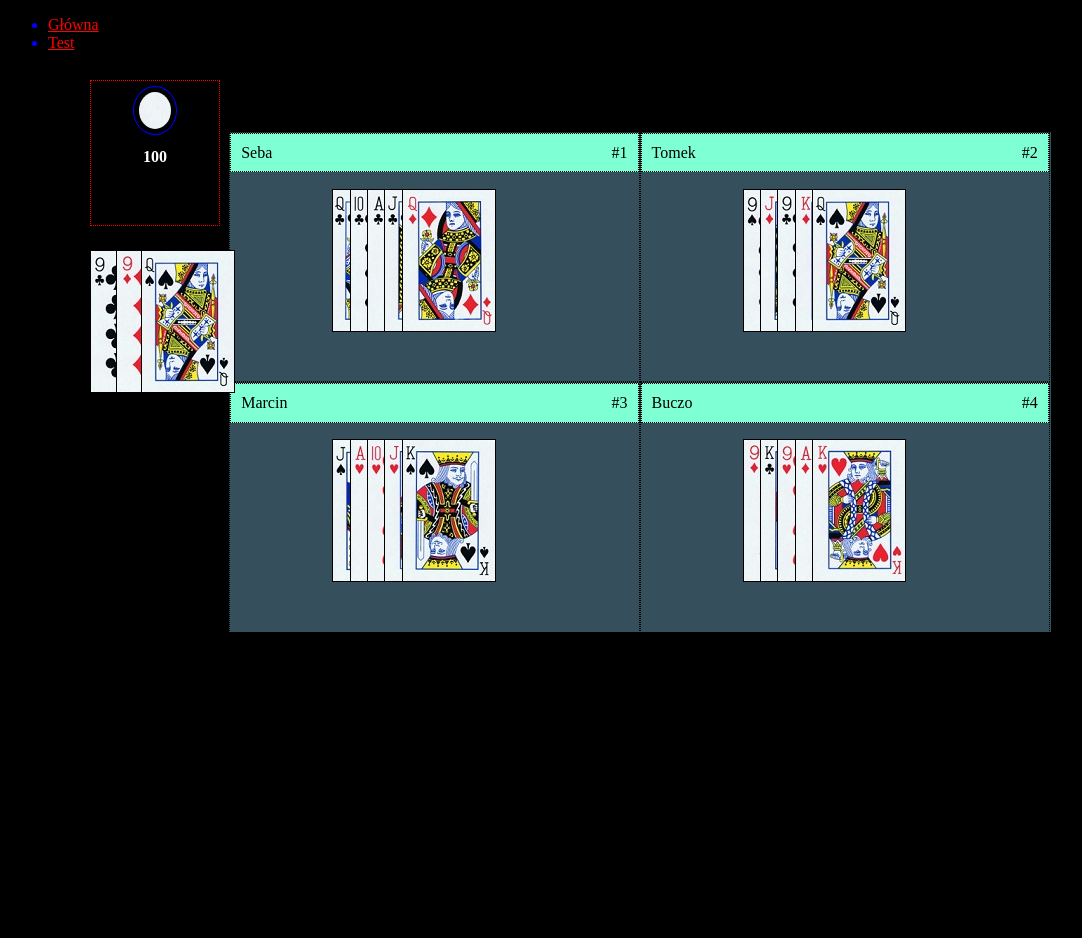
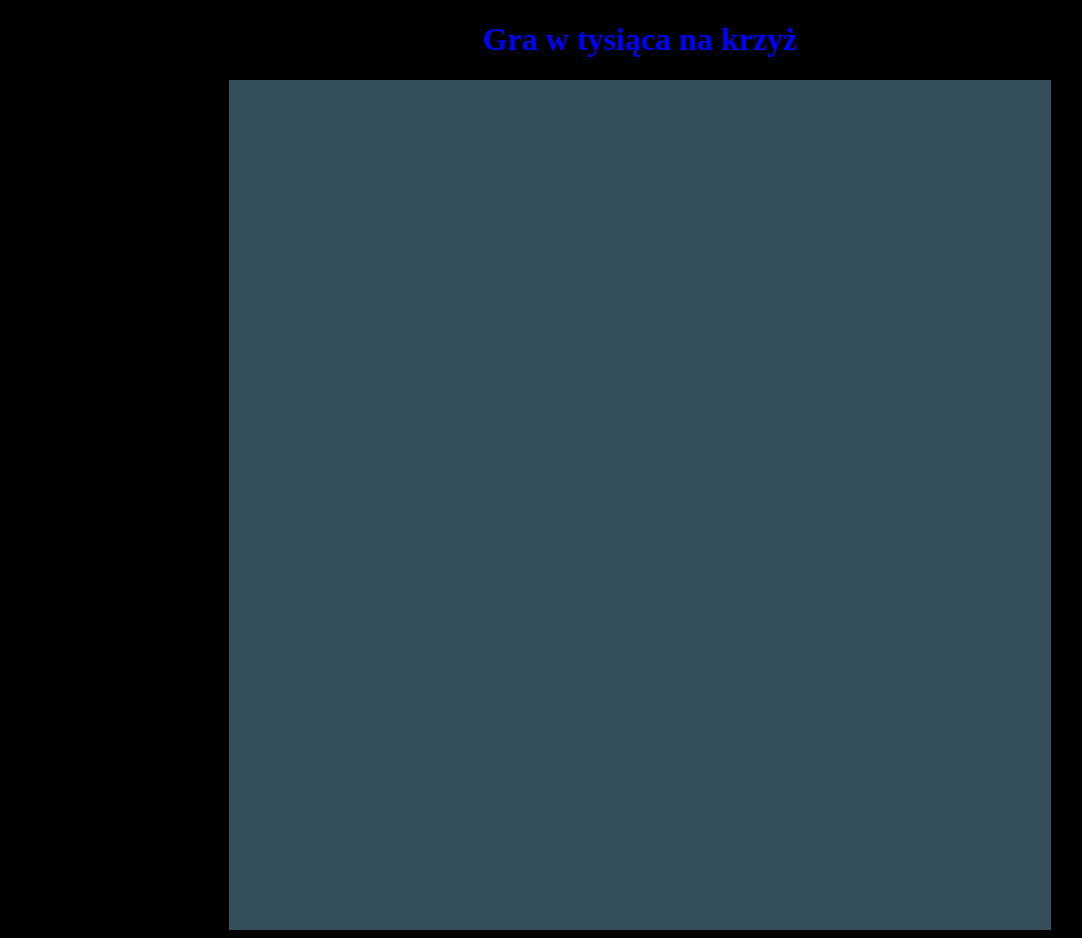
Before and after one commit to AndyWolfNo1/gra_w_tysiaca, a Flask app: page / in a window 1280 px wide. Shown: the whole page, without its empty margins (0-1082 px from the left). Before the commit the page ends 632 px from the top, so only its background shows below. Run offline with Flask 2, Linux system fonts and the light colour scheme; some libraries are stand-ins or nearby versions.

Commit message:
Dodano bazę danych, itp

```diff
--- a/gra_w_tysiaca/static/style.css
+++ b/gra_w_tysiaca/static/style.css
@@ -1,5 +1,6 @@
 body {
 	background-color: #000000;
+	color:blue;
 }
 
 /* img { */
@@ -10,73 +11,105 @@ body {
   /* margin:5px; */
 /* } */
 
-img{
+img {
 	border: 1px solid black;
 }
 
-#container{
+#menu {
+	border:1px dotted red;
+	width:200px;
+	position:fixed;
+	margin-left:1650px;
+	margin-top:40px;
+}
+
+#container {
 	margin-left:auto;
 	margin-right:auto;
-	background: #354f5d;
-	height: 500px;
-	width: 65%;
+	background:#354f5d;
+	height:850px;
+	width:65%;
 }
 
 #players {
-	border: 1px dotted black;
-	float: left;
-	height: 49.7%;
-	width: 49.7%;
+	border:1px dotted black;
+	float:left;
+	height:33.3%;
+	width:49.7%;
 }
 
 #clear {
-	clear: both;
+	clear:both;
+}
+
+#table {
+	border:10px solid brown;
+	margin:0;
+	padding:0;
+	width:99%;
+	height:98.2%;
 }
 
 #name_player {
-	border: 1px dotted black;
-	padding: 10px;
-	background-color: #7FFFD4;
-	height: 7%;
+	border:1px dotted black;
+	padding:10px;
+	background-color:#7FFFD4;
+	height:7%;
 }
 
-#card{
+#blat {
+	width:200px;
+	height:37.3%;
+	margin-left:auto;
+	margin-right:auto;
+	/* border: 2px double yellow; */
+}
+
+#card_blat {
+	float:left;
+	margin-right:1.5px;
+	margin-left:1.5px;
+	margin-top:2px;
+	margin-bottom:2ps;
+}
+
+#card {
 	float:left;
 	width:6%;
 }
 
-#card_mus{
+#card_mus {
 	float:left;
-	width:20%;
+	width:10%;
 }
 
-#cards{
+#cards {
 	margin:4%;
-	margin-left: 25%;
+	margin-left:25%;
 }
 
-#stol{
+#licit {
 	position:absolute;
 	left:90px;
 	top:80px;
 	color:red;
-	border: 1px dotted red;
-	height: 18%;
-	width: 10%;
+	border:1px dotted red;
+	height:18%;
+	width:10%;
 }
 
-#musik{
+#musik {
 	position:absolute;
 	left:90px;
 	top:250px;
 	/* border: 1px dotted red; */
-	height: 18%;
-	width: 10%;
+	height:18%;
+	width:10%;
 	/* display:none; */
 }
 
 #licytacja {
-	border: 1px dotted black;
-	color: white;
+	border:1px dotted black;
+	color:white;
 	margin:3px;
 }
--- a/gra_w_tysiaca/templates/base.html
+++ b/gra_w_tysiaca/templates/base.html
@@ -5,13 +5,16 @@
 	<link rel="stylesheet" href="static/style.css" />
 </head>
 <body>
-	<ul id="navigation" style="color:blue">
-	  {% for item in navigation %}
-		  <li><a style="color:red" href="{{ item.href }}">{{ item.caption }}</a></li>
-	  {% endfor %}
-	</ul>
+	<div id="menu">
+		<ul id="navigation" style="color:blue">
+		  {% for item in navigation %}
+			  <li><a style="color:red" href="{{ item.href }}">{{ item.caption }}</a></li>
+		  {% endfor %}
+		  <li><a href="{{url_for('test')}}">Przykład</a></li>
+		</ul>
+	</div>
 	{% block body %}
-
 	{% endblock %}
+<script type="text/javascript" src="https://code.jquery.com/jquery-2.1.1.min.js"></script>
 </body>
 </html>
--- a/gra_w_tysiaca/templates/start.html
+++ b/gra_w_tysiaca/templates/start.html
@@ -1,145 +1,8 @@
 {% extends 'base.html' %}
 
 {% block body %}
-<h1><center> {{ data }} </center></h1>
+<h1><center> Gra w tysiąca na krzyż </center></h1>
 
 <div id="container">
-	<div id="stol">
-		<div>
-			<center><img src="static/image/b.jpg" style="border-radius: 50%; border: 1px solid blue; padding: 5px; width: 25%; margin:5px;"></center>
-			<div id="licytacja"><center><b>100</b></center></div>
-		</div>
-	</div>
-	<div id="musik">
-		<div>
-			<div id="card_mus">
-				<img src="static/image/tyl.jpg" style="display:none">
-				<img src="static/image/{{data.musik[0][0].name}}_{{data.musik[0][0].color}}.jpg" style="//display:none">
-			</div>
-			<div id="card_mus">
-				<img src="static/image/tyl.jpg" style="display:none">
-				<img src="static/image/{{data.musik[0][1].name}}_{{data.musik[0][1].color}}.jpg" style="//display:none">
-			</div>
-			<div id="card_mus">
-				<img src="static/image/tyl.jpg" style="display:none">
-				<img src="static/image/{{data.musik[0][2].name}}_{{data.musik[0][2].color}}.jpg" style="//display:none">
-			</div>
-			<div id="clear"></div>
-		</div>
-	</div>
-	<div id="players">
-		<div id="name_player">
-			<div style="float:left">
-				{{ data.players[0].name }}
-			</div>
-			<div style="float:right">
-				#{{ data.players[0].ID+1 }}
-			</div>
-		</div>
-		<div id="cards">
-			<div id="card">
-				<img src="static/image/{{data.players[0].tactic.cards[0].name}}_{{data.players[0].tactic.cards[0].color}}.jpg">
-			</div>
-			<div id="card">
-				<img src="static/image/{{data.players[0].tactic.cards[1].name}}_{{data.players[0].tactic.cards[1].color}}.jpg">
-			</div>
-			<div id="card">
-				<img src="static/image/{{data.players[0].tactic.cards[2].name}}_{{data.players[0].tactic.cards[2].color}}.jpg">
-			</div>
-			<div id="card">
-				<img src="static/image/{{data.players[0].tactic.cards[3].name}}_{{data.players[0].tactic.cards[3].color}}.jpg">
-			</div>
-			<div id="card">
-				<img src="static/image/{{data.players[0].tactic.cards[4].name}}_{{data.players[0].tactic.cards[4].color}}.jpg">
-			</div>
-			<div id="clear"></div>
-		</div>
-	</div>
-	<div id="players">
-		<div id="name_player">
-			<div style="float:left">
-				{{ data.players[1].name }}
-			</div>
-			<div style="float:right">
-				#{{ data.players[1].ID+1 }}
-			</div>
-		</div>
-		<div id="cards">
-			<div id="card">
-				<img src="static/image/{{data.players[1].tactic.cards[0].name}}_{{data.players[1].tactic.cards[0].color}}.jpg">
-			</div>
-			<div id="card">
-				<img src="static/image/{{data.players[1].tactic.cards[1].name}}_{{data.players[1].tactic.cards[1].color}}.jpg">
-			</div>
-			<div id="card">
-				<img src="static/image/{{data.players[1].tactic.cards[2].name}}_{{data.players[1].tactic.cards[2].color}}.jpg">
-			</div>
-			<div id="card">
-				<img src="static/image/{{data.players[1].tactic.cards[3].name}}_{{data.players[1].tactic.cards[3].color}}.jpg">
-			</div>
-			<div id="card">
-				<img src="static/image/{{data.players[1].tactic.cards[4].name}}_{{data.players[1].tactic.cards[4].color}}.jpg">
-			</div>
-			<div id="clear"></div>
-		</div>
-	</div>
-	<div id="clear"></div>
-	<div id="players">
-		<div id="name_player">
-			<div style="float:left">
-				{{ data.players[2].name }}
-			</div>
-			<div style="float:right">
-				#{{ data.players[2].ID+1 }}
-			</div>
-		</div>
-		<div id="cards">
-			<div id="card">
-				<img src="static/image/{{data.players[2].tactic.cards[0].name}}_{{data.players[2].tactic.cards[0].color}}.jpg">
-			</div>
-			<div id="card">
-				<img src="static/image/{{data.players[2].tactic.cards[1].name}}_{{data.players[2].tactic.cards[1].color}}.jpg">
-			</div>
-			<div id="card">
-				<img src="static/image/{{data.players[2].tactic.cards[2].name}}_{{data.players[2].tactic.cards[2].color}}.jpg">
-			</div>
-			<div id="card">
-				<img src="static/image/{{data.players[2].tactic.cards[3].name}}_{{data.players[2].tactic.cards[3].color}}.jpg">
-			</div>
-			<div id="card">
-				<img src="static/image/{{data.players[2].tactic.cards[4].name}}_{{data.players[2].tactic.cards[4].color}}.jpg">
-			</div>
-			<div id="clear"></div>
-		</div>
-			<div id="clear"></div>
-	</div>
-	<div id="players">
-		<div id="name_player">
-			<div style="float:left">
-				{{ data.players[3].name }}
-			</div>
-			<div style="float:right">
-				#{{ data.players[3].ID+1 }}
-			</div>
-		</div>
-		<div id="cards">
-			<div id="card">
-				<img src="static/image/{{data.players[3].tactic.cards[0].name}}_{{data.players[3].tactic.cards[0].color}}.jpg">
-			</div>
-			<div id="card">
-				<img src="static/image/{{data.players[3].tactic.cards[1].name}}_{{data.players[3].tactic.cards[1].color}}.jpg">
-			</div>
-			<div id="card">
-				<img src="static/image/{{data.players[3].tactic.cards[2].name}}_{{data.players[3].tactic.cards[2].color}}.jpg">
-			</div>
-			<div id="card">
-				<img src="static/image/{{data.players[3].tactic.cards[3].name}}_{{data.players[3].tactic.cards[3].color}}.jpg">
-			</div>
-			<div id="card">
-				<img src="static/image/{{data.players[3].tactic.cards[4].name}}_{{data.players[3].tactic.cards[4].color}}.jpg">
-			</div>
-			<div id="clear"></div>
-		</div>
-	</div>
 </div>
 {% endblock %}
--- a/gra_w_tysiaca/views.py
+++ b/gra_w_tysiaca/views.py
@@ -1,5 +1,7 @@
 from gra_w_tysiaca import app
+from gra_w_tysiaca import mysql
 from flask import render_template
+from flask import request
 from gra_w_tysiaca.klass.Table import *
 from gra_w_tysiaca.klass.Card import *
 from gra_w_tysiaca.klass.Player import *
@@ -12,6 +14,49 @@ import jinja2
 
 
 env = jinja2.Environment(loader=jinja2.FileSystemLoader(['templates/']))
+
+
+@app.route('/')
+def start():
+    ready()
+    return render_template( 'start.html' )
+
+@app.route('/register')
+def register():
+    ready()
+    return render_template( 'register.html' )
+
+
+@app.route('/player')
+def gracz():
+    return render_template( 'player.html' )
+
+
+@app.route('/klasyfikacja')
+def klasyfikacja():
+    cursor = mysql.connect().cursor()
+    cursor.execute("SELECT * from gracze")
+    data = cursor.fetchall()
+    return render_template('klasyfikacja.html', data = data, ile = len(data))
+
+
+@app.route('/test',methods = ['POST', 'GET'])
+def test():
+    if request.method == 'POST':
+      table.players[0].name = 'Marek'
+      return render_template("test.html")
+    else:
+        return render_template( 'test.html' )
+
+
+@app.route('/register',methods = ['POST', 'GET'])
+def print_data():
+    if request.method == 'POST':
+      result = request.form
+      return render_template("test2.html",result = result)
+
+
+
 @app.context_processor
 def inject_variables():
     return dict(
@@ -25,16 +70,21 @@ def inject_variables():
             {
                 'href': 'test',
                 'caption': 'Test'
+            },
+            {
+                'href': 'player',
+                'caption': 'Gra'
+            },
+            {
+                'href': 'klasyfikacja',
+                'caption': 'Punktacja'
+            },
+            {
+                'href': 'register',
+                'caption': 'Rejestracja'
+            },
+            {
+                'href': 'test2',
+                'caption': 'test2'
             }
         ])
-
-
-@app.route('/')
-def start():
-    ready()
-    return render_template( 'start.html' )
-
-
-@app.route('/test')
-def test():
-    return render_template( 'test.html' )
```
Also changed, not shown: gra_w_tysiaca/__init__.py (+9 -0 lines), gra_w_tysiaca/templates/klasyfikacja.html (added, +19 -0 lines), gra_w_tysiaca/templates/player.html (added, +162 -0 lines), gra_w_tysiaca/templates/register.html (added, +18 -0 lines), gra_w_tysiaca/templates/test.html (+4 -5 lines), gra_w_tysiaca/templates/test2.html (added, +14 -0 lines).
